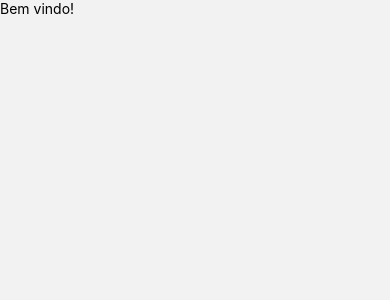
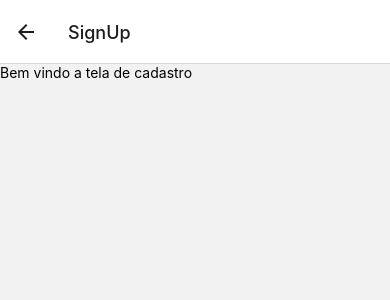
Before and after one commit to jaelsonsantos1/app-cursos, a React Native app: screen /SignUp in a window 390 px wide. Before the commit this address had no page. Shown: the top 300 px of the page. Built offline with nearby package versions, Linux system fonts and the light colour scheme.

Commit message:
Adicionando pagina de cadastro

```diff
--- /dev/null
+++ b/src/pages/SignUp/index.js
@@ -0,0 +1,13 @@
+import {
+    View, Text
+} from 'react-native';
+
+export default function SingUp() {
+    return (
+        <View>
+            <Text>
+                Bem vindo a tela de cadastro
+            </Text>
+        </View>
+    )
+}
--- a/src/routes/index.js
+++ b/src/routes/index.js
@@ -2,6 +2,7 @@ import { createNativeStackNavigator } from "@react-navigation/native-stack";
 
 import Welcome from "../pages/Welcome";
 import SignIn from "../pages/SignIn";
+import SingUp from "../pages/SignUp";
 
 const Stack = createNativeStackNavigator();
 
@@ -22,6 +23,13 @@ export default function Routes() {
                     HeaderShown: false
                 }}
             />
+            <Stack.Screen
+                name="SignUp"
+                component={SingUp}
+                options={{
+                    HeaderShown: false
+                }}
+            />
         </Stack.Navigator>
     )
 }
```
Also changed, not shown: src/pages/SignUp/styles.js (added).
